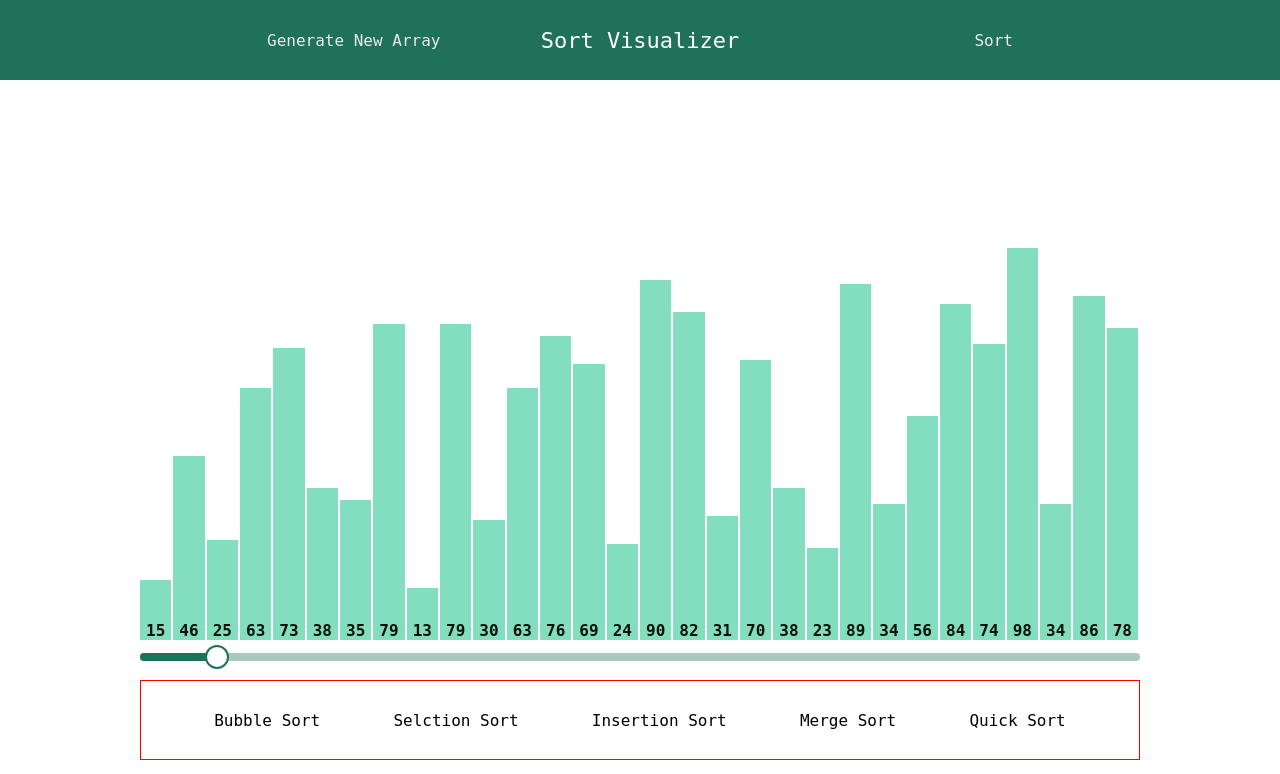
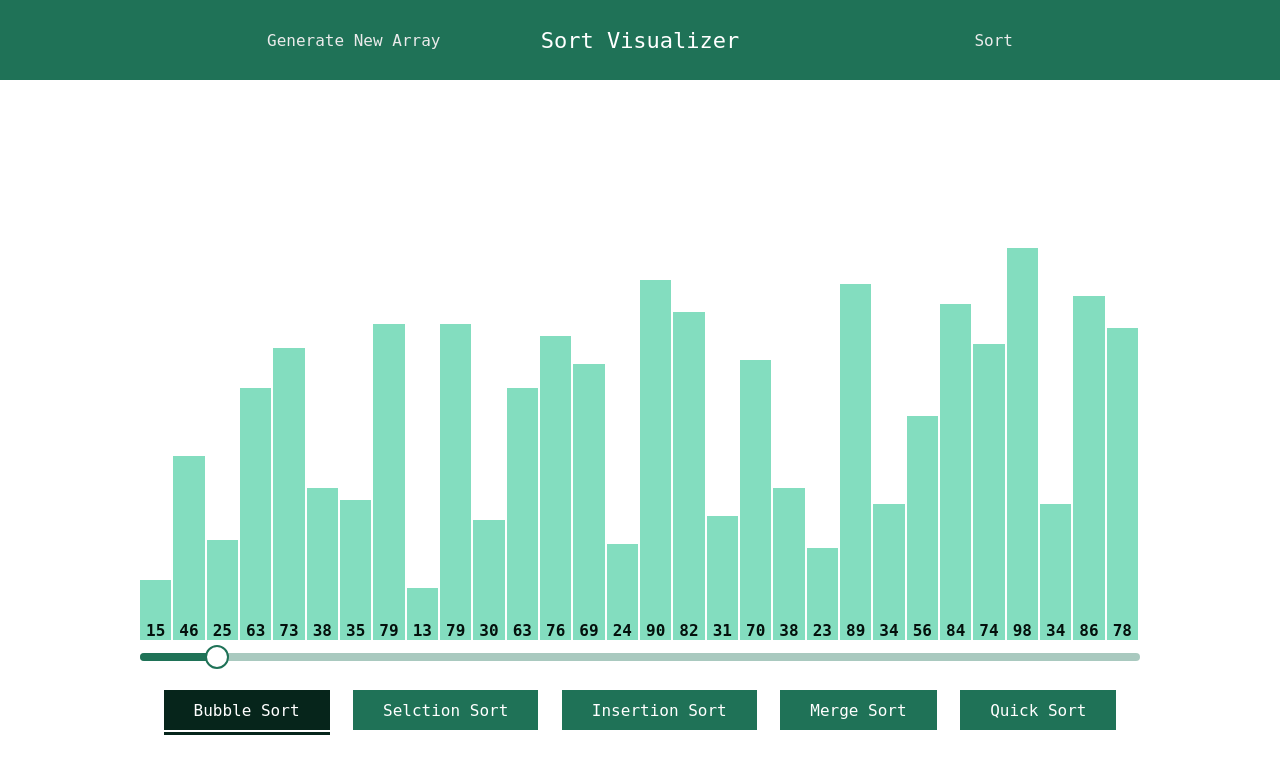
Before and after one commit to Subhash3/sorting-visualizer, a React (Create React App) app in the folder visualizer/: page / in a window 1280 px wide. Shown: the top 774 px of the page. Built offline with nearby package versions, Linux system fonts and the light colour scheme.

Commit message:
Setup everything that is needed on the frontend part... Algorithms are left

```diff
--- a/visualizer/src/components/Visualizer/Visualizer.min.css
+++ b/visualizer/src/components/Visualizer/Visualizer.min.css
@@ -1 +1 @@
-.visualizer{width:100%;height:100vh}.visualizer .sort-algo-options{display:-webkit-box;display:-ms-flexbox;display:flex;width:1000px;height:80px;margin:40px auto 0 auto;border:1px solid red;-webkit-box-pack:space-evenly;-ms-flex-pack:space-evenly;justify-content:space-evenly;-webkit-box-align:center;-ms-flex-align:center;align-items:center;font-family:'Cascadia Code', 'Monospace'}
+.visualizer{width:100%;height:100vh}.visualizer .sort-algo-options{display:-webkit-box;display:-ms-flexbox;display:flex;width:1000px;height:40px;margin:50px auto 0 auto;-webkit-box-pack:space-evenly;-ms-flex-pack:space-evenly;justify-content:space-evenly;-webkit-box-align:center;-ms-flex-align:center;align-items:center;font-family:'Cascadia Code', 'Monospace'}.visualizer .sort-algo-options div{position:relative;display:-ms-grid;display:grid;place-items:center;padding:0 30px;height:100%;background-color:#1f7257;color:white;cursor:pointer;-webkit-transition:background-color 250ms ease-in-out;transition:background-color 250ms ease-in-out}.visualizer .sort-algo-options div:hover,.visualizer .sort-algo-options div.active{background-color:#06251b}.visualizer .sort-algo-options div.active::before{position:absolute;content:'';width:100%;height:3px;bottom:-5px;background-color:inherit;-webkit-transition:background-color 250ms ease-in-out;transition:background-color 250ms ease-in-out}
--- a/visualizer/src/components/Visualizer/Visualizer.scss
+++ b/visualizer/src/components/Visualizer/Visualizer.scss
@@ -5,11 +5,37 @@
     .sort-algo-options{
         display: flex;
         width: 1000px;
-        height: 80px;
-        margin: 40px auto 0 auto;
-        border: 1px solid red;
+        height: 40px;
+        margin: 50px auto 0 auto;
+        // border: 1px solid red;
         justify-content: space-evenly;
         align-items: center;
         font-family: 'Cascadia Code', 'Monospace';
+
+        div{
+            position: relative;
+            display: grid;
+            place-items: center;
+            padding: 0 30px;
+            height: 100%;
+            background-color: #1f7257;
+            color: white;
+            cursor: pointer;
+            transition: background-color 250ms ease-in-out;
+
+            &:hover, &.active{
+                background-color: #06251b;
+            }
+
+            &.active::before{
+                position: absolute;
+                content: '';
+                width: 100%;
+                height: 3px;
+                bottom: -5px;
+                background-color: inherit;
+                transition: background-color 250ms ease-in-out;
+            }
+        }
     }
 }
--- a/visualizer/src/components/Visualizer/Visualizer.tsx
+++ b/visualizer/src/components/Visualizer/Visualizer.tsx
@@ -78,26 +78,29 @@ function Visualizer() {
             />
             <div className="sort-algo-options">
                 <div
-                    className="sort-algo bubble"
+                    className={`sort-algo bubble ${sortingAlgo === sortingAlgos.BUBBLE_SORT ? "active" : ""}`}
                     data-value={sortingAlgos.BUBBLE_SORT}
                     onClick={algoChangeHandler}
                 >Bubble Sort</div>
                 <div
-                    className="sort-algo selection"
+                    className={`sort-algo selection ${sortingAlgo === sortingAlgos.SELECTION_SORT ? "active" : ""}`}
                     data-value={sortingAlgos.SELECTION_SORT}
                     onClick={algoChangeHandler}
                 >Selction Sort</div>
                 <div
-                    className="sort-algo insertion"
+                    className={`sort-algo insertion ${sortingAlgo === sortingAlgos.INSERTION_SORT ? "active" : ""}`}
                     data-value={sortingAlgos.INSERTION_SORT}
                     onClick={algoChangeHandler}
                 >Insertion Sort</div>
                 <div
-                    className="sort-algo merge"
+                    className={`sort-algo merge ${sortingAlgo === sortingAlgos.MERGE_SORT ? "active" : ""}`}
                     data-value={sortingAlgos.MERGE_SORT}
                     onClick={algoChangeHandler}
                 >Merge Sort</div>
-                <div className="sort-algo quick" data-value={sortingAlgos.QUICK_SORT}>Quick Sort</div>
+                <div className={`sort-algo merge ${sortingAlgo === sortingAlgos.QUICK_SORT ? "active" : ""}`}
+                    data-value={sortingAlgos.QUICK_SORT}
+                    onClick={algoChangeHandler}
+                >Quick Sort</div>
             </div>
         </div>
     )
@@ -116,7 +119,7 @@ const useStyles = makeStyles({
 const PrettoSlider = withStyles({
     root: {
         color: 'rgb(31, 114, 87)',
-        height: 8,
+        height: 5,
     },
     thumb: {
         height: 24,
--- a/visualizer/src/utils/bubble_sort.ts
+++ b/visualizer/src/utils/bubble_sort.ts
@@ -7,7 +7,7 @@ export const bubbleSort = async (barsInfo: IFC_BarsInfo, setBarsInfo: React.Disp
     // console.log("Before sort: ", array);
     let { array, } = barsInfo
 
-    let i, j, delay = 2 / array.length
+    let i, j, delay = 0.2 / array.length
     for (i = 0; i <= array.length; i++) {
         for (j = 0; j < array.length - i - 1; j++) {
             if (array[j] > array[j + 1]) {
```
